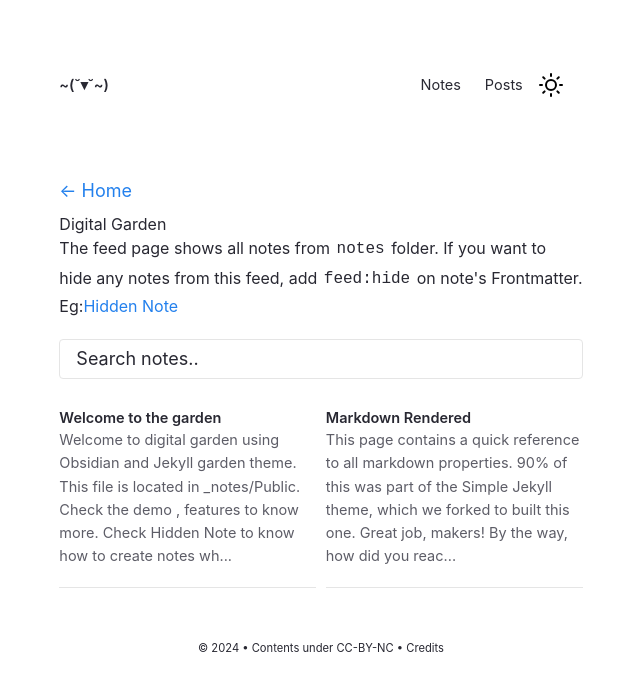
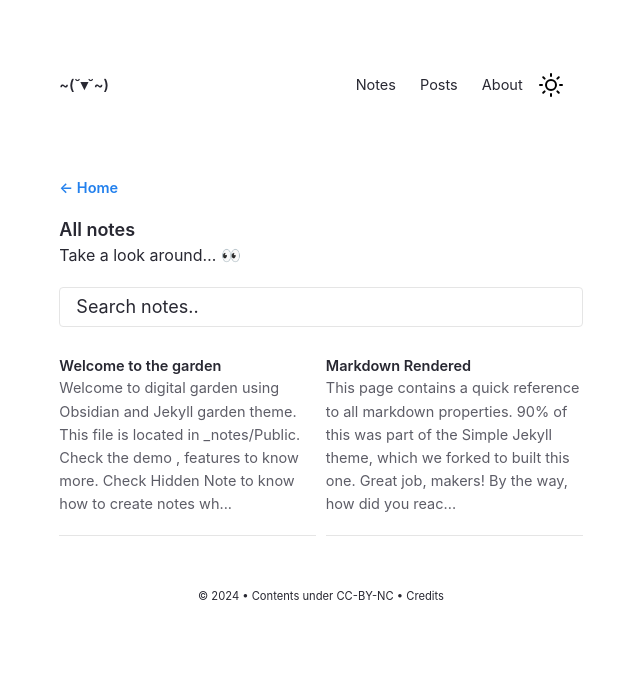
Before and after one commit to dzjkb/dzjkb.github.io, a Jekyll site: the page built from pages/notes.md, in a window 1280 px wide. Shown: the top 691 px of the page, without its empty margins (319-959 px from the left). Built offline with Jekyll 4.4.1, drawn with Linux system fonts in a browser that asks for light colours.

Commit message:
notes and posts pages uh

```diff
--- a/_includes/Homepage.html
+++ b/_includes/Homepage.html
@@ -16,7 +16,7 @@
     </a>
 
     <div class="home-wrapper">
-            {% assign posts = site.posts | where: 'category', 'post' | where: 'feed', 'show' | sort: 'date' | reverse %}
+            {% assign posts = site.notes | where: 'category', 'post' | where: 'feed', 'show' | sort: 'date' | reverse %}
             {% for post in posts limit: 5 %}
             <div class="homelist-feed"> <a href="{{ post.url }}">{{ post.title }}</a></div>
             {% endfor %}
--- a/_includes/Nav.html
+++ b/_includes/Nav.html
@@ -56,8 +56,11 @@
         <a href="{{'/notes' | relative_url}}" class="navbar-item">
           Notes
         </a>
-        <a href="{{'/notes' | relative_url}}" class="navbar-item">
+        <a href="{{'/posts' | relative_url}}" class="navbar-item">
           Posts
+        </a>
+        <a href="{{'/about' | relative_url}}" class="navbar-item">
+          About
         </a>
       </div>
       <div class="navbar-end is-hidden-mobile" onclick="modeSwitcher()" >
--- a/_layouts/Post.html
+++ b/_layouts/Post.html
@@ -90,9 +90,9 @@
                 {%- endif -%}
 
                 <!--- Notes Feed Layout-->
-                {%- if page.feedformat -%}
-                    <h5><a href="/">← Home</a></h5>
-                        <div class="jumbo">{{page.title}}</div>
+                {%- if page.permalink == "/notes" -%}
+                    <h6><a href="/">← Home</a></h6>
+                        <div class="title-left">{{page.title}}</div>
                         {%- include Content.html -%}
                         {%- include Feed.html -%}
                 {%- endif -%}
--- a/pages/notes.md
+++ b/pages/notes.md
@@ -2,7 +2,7 @@
 layout: Post
 permalink: /notes
 feedformat: card
-title: Digital Garden
+title: All notes
 ---
 
-The feed page shows all notes from `notes` folder. If you want to hide any notes from this feed, add `feed:hide` on note's Frontmatter. Eg:[[Hidden Note]]
+Take a look around... 👀
```
Also changed, not shown: _posts/2020-03-01-features.md (+1 -0 lines), _posts/2020-03-01-how-to.md (+1 -0 lines).
